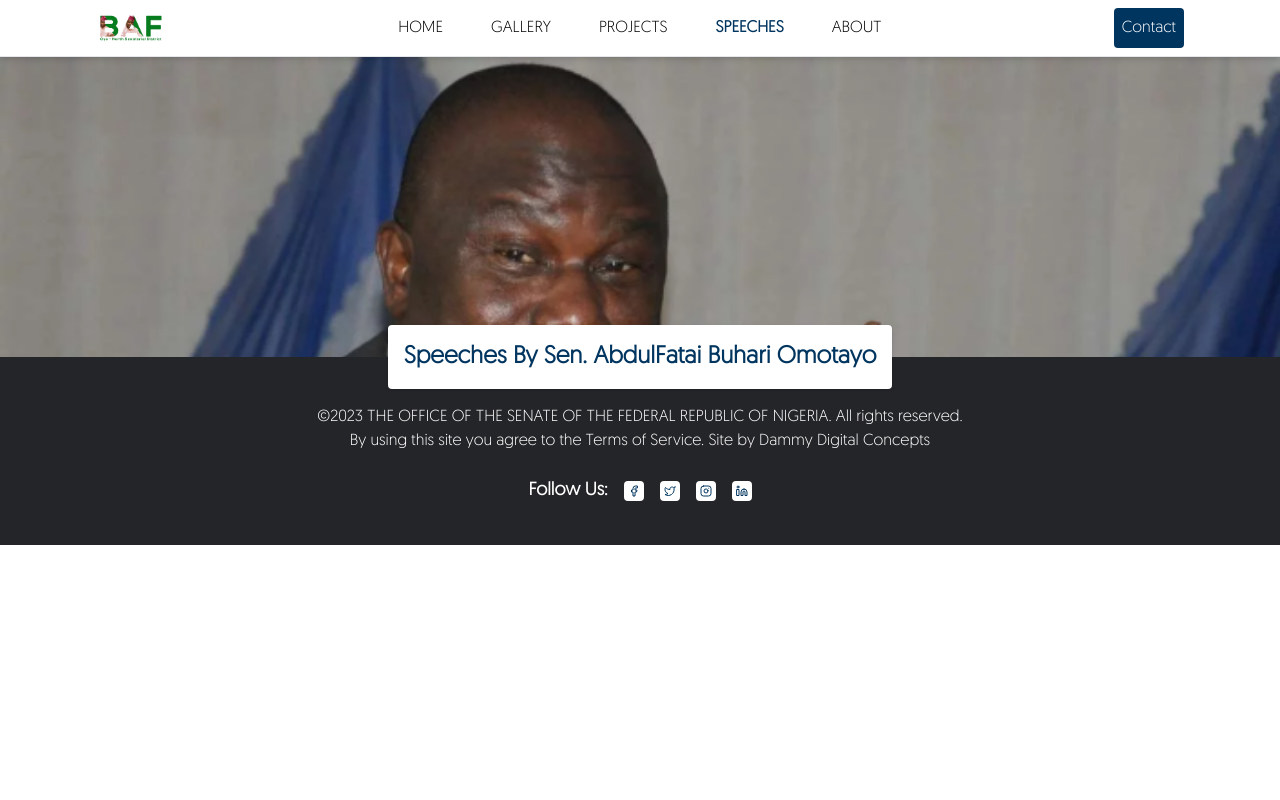
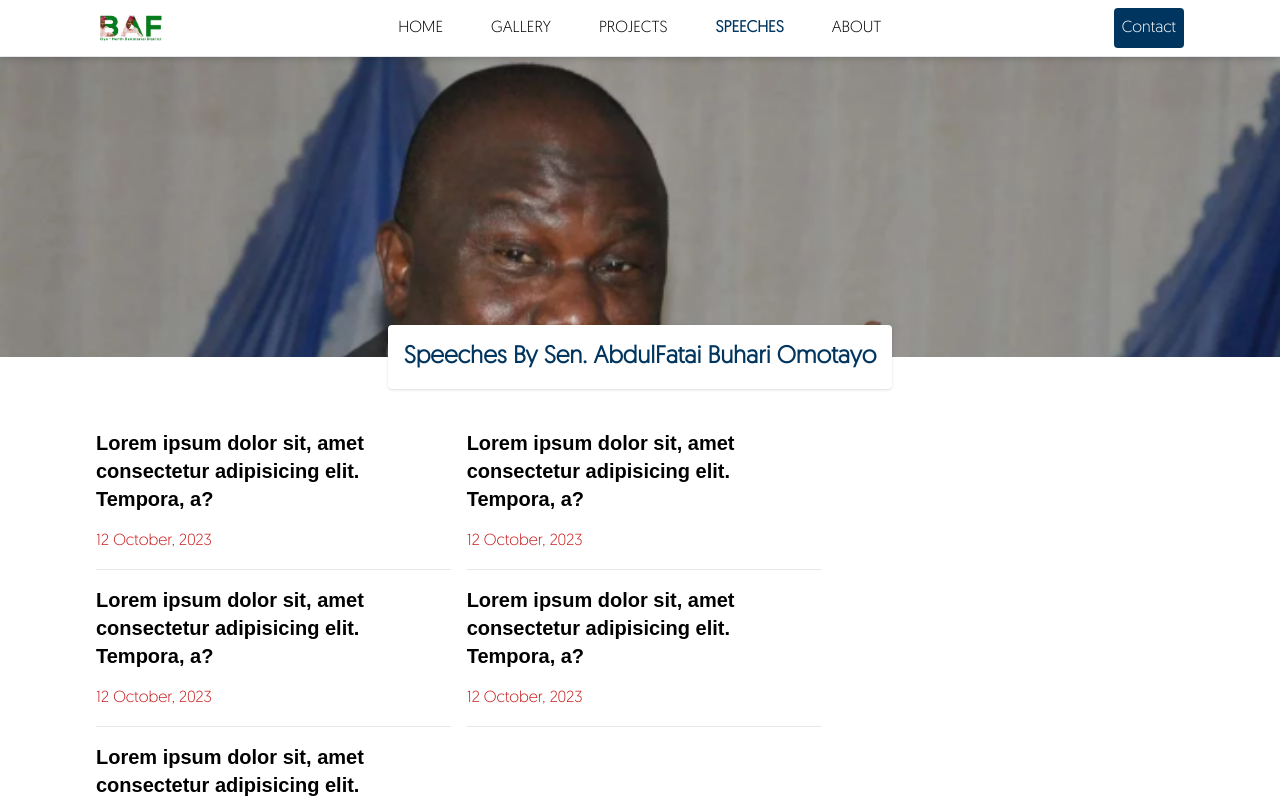
Before and after one commit to doiayokanmi/baf, a Next.js app: page /speeches in a window 1280 px wide. Shown: the top 800 px of the page. Built offline with nearby package versions, Linux system fonts and the light colour scheme.

Commit message:
speeches page set

```diff
--- /dev/null
+++ b/app/component/Cards/MainSpeechesCard.tsx
@@ -0,0 +1,21 @@
+import React from "react";
+import Link from "next/link";
+
+const MainSpeechesCard = () => {
+  return (
+    <>
+      <Link href="/" className="basis-1/2 lg:odd:pe-2 lg:even:ps-2">
+        <div className="hover:text-primary py-4 border-b">
+          <h1 className="font-bold text-xl">
+            Lorem ipsum dolor sit, amet consectetur adipisicing elit. Tempora,
+            a?
+          </h1>
+
+          <p className="text-red-700 mt-4">12 October, 2023</p>
+        </div>
+      </Link>
+    </>
+  );
+};
+
+export default MainSpeechesCard;
--- a/app/component/HomeSpeeches.tsx
+++ b/app/component/HomeSpeeches.tsx
@@ -1,6 +1,6 @@
 import { useInView, motion } from "framer-motion";
 import React, { useRef } from "react";
-import SpeechesCard from "./SpeechesCard";
+import SpeechesCard from "./Cards/SpeechesCard";
 
 const HomeSpeeches = () => {
   const container = useRef(null);
--- a/app/speeches/page.tsx
+++ b/app/speeches/page.tsx
@@ -1,18 +1,32 @@
-import React from 'react'
-import LayoutPage from '../component/LayoutPage'
-import PageHead from '../component/PageHead'
+import React from "react";
+import LayoutPage from "../component/LayoutPage";
+import PageHead from "../component/PageHead";
+import MainSpeechesCard from "../component/Cards/MainSpeechesCard";
+
 
 const page = () => {
   return (
     <>
-    <LayoutPage>
+      <LayoutPage>
         <PageHead
-        title='Speeches by Sen. AbdulFatai Buhari Omotayo'
-        bgImage='/image/speeches.png'
+          title="Speeches by Sen. AbdulFatai Buhari Omotayo"
+          bgImage="/image/speeches.png"
         />
-    </LayoutPage>
+
+        <section className="lg:px-24 p-4 lg:py-6 mt-8 flex flex-col lg:flex-row">
+          <div className="basis-2/3 flex flex-wrap flex-col lg:flex-row">
+            <MainSpeechesCard />
+            <MainSpeechesCard />
+            <MainSpeechesCard />
+            <MainSpeechesCard />
+            <MainSpeechesCard />
+
+          </div>
+          <div className="basis-1/3"></div>
+        </section>
+      </LayoutPage>
     </>
-  )
-}
+  );
+};
 
-export default page
+export default page;
```
Also changed, not shown: app/component/Cards/SpeechesCard.tsx (renamed from app/component/SpeechesCard.tsx).
